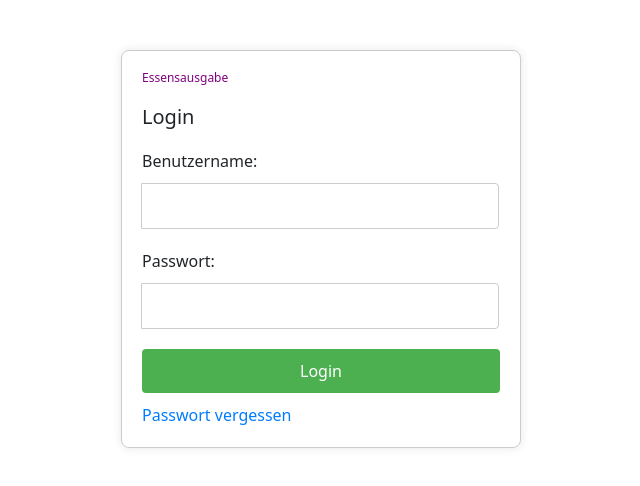
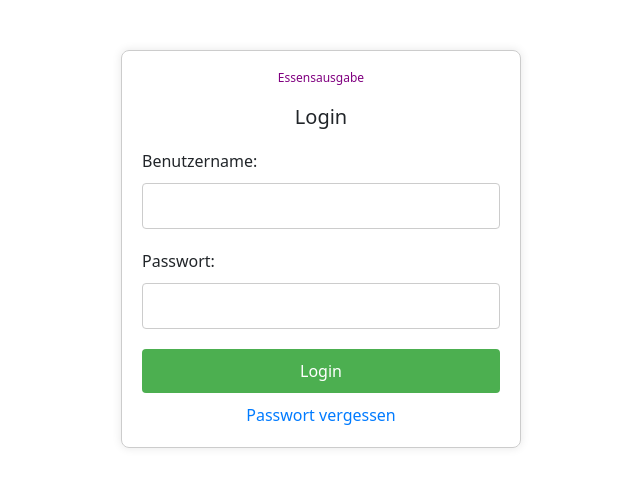
Before and after one commit to WillyKirchner/Softwaretechnik_Praktikum, a React (Create React App) app in the folder frontend/: page /#/ in a window 1280 px wide. Shown: the top 486 px of the page, without its empty margins (319-959 px from the left). Built offline with nearby package versions, Linux system fonts and the light colour scheme.

Commit message:
made code uniform

```diff
--- a/frontend/src/pages/Login.css
+++ /dev/null
@@ -1,70 +0,0 @@
-.App {
-    text-align: center;
-  }
-
-  .login-container {
-    width: 100%;
-    max-width: 400px;
-    margin: 50px auto;
-    padding: 20px;
-    border: 1px solid #ccc;
-    border-radius: 8px;
-    box-shadow: 0px 0px 10px rgba(0, 0, 0, 0.1);
-  }
-
-  h2 {
-    font-size: 20px;
-    margin-bottom: 20px;
-  }
-
-  h3 {
-    font-size: 12px;
-    margin-bottom: 20px;
-    color: purple;
-  }
-
-  .input-group {
-    margin-bottom: 15px;
-  }
-
-  .input-group label {
-    display: block;
-    margin-bottom: 5px;
-    text-align: left;
-  }
-
-  .input-group input {
-    width: 100%;
-    padding: 10px;
-    margin: 5px 0;
-    border: 1px solid #ccc;
-    border-radius: 4px;
-  }
-
-  .login-button {
-    width: 100%;
-    padding: 10px;
-    background-color: #4CAF50;
-    color: white;
-    border: none;
-    border-radius: 4px;
-    cursor: pointer;
-    font-size: 16px;
-  }
-
-  .login-button:hover {
-    background-color: #45a049;
-  }
-
-  .forgot-password {
-    margin-top: 10px;
-  }
-
-  .forgot-password a {
-    color: #007bff;
-    text-decoration: none;
-  }
-
-  .forgot-password a:hover {
-    text-decoration: underline;
-  }
--- a/frontend/src/pages/Login.js
+++ b/frontend/src/pages/Login.js
@@ -1,16 +1,80 @@
-//import react from 'react';
-import UsersTable from "../components/UsersTable";
 import PropTypes from "prop-types";
-import React, { useState } from 'react';
-import './Login.css';
+import React, {useState} from 'react';
+import styled from "styled-components";
 
-function Login() {
+const ContainerDiv = styled.div`
+    width: 100%;
+    max-width: 400px;
+    margin: 50px auto;
+    padding: 20px;
+    border: 1px solid #ccc;
+    border-radius: 8px;
+    box-shadow: 0px 0px 10px rgba(0, 0, 0, 0.1);
+    text-align: center;
+`
+
+const StyledH2 = styled.h2`
+    font-size: 20px;
+    margin-bottom: 20px;
+`
+const StyledH3 = styled.h3`
+    font-size: 12px;
+    margin-bottom: 20px;
+    color: purple;
+`
+
+const InputDiv = styled.div`
+    margin-bottom: 15px;
+`
+const StyledLabel = styled.label`
+    display: block;
+    margin-bottom: 5px;
+    text-align: left;
+`
+
+const StyledInput = styled.input`
+    width: 100%;
+    padding: 10px;
+    margin: 5px 0;
+    border: 1px solid #ccc;
+    border-radius: 4px;
+`
+
+const LoginButton = styled.button`
+    width: 100%;
+    padding: 10px;
+    background-color: #4CAF50;
+    color: white;
+    border: none;
+    border-radius: 4px;
+    cursor: pointer;
+    font-size: 16px;
+
+    &:hover {
+        background-color: #45a049;
+    }
+`
+const ForgotPasswordDiv = styled.div`
+    margin-top: 10px;
+`
+const StyledA = styled.a`
+    color: #007bff;
+    text-decoration: none;
+
+    &:hover {
+        text-decoration: underline;
+    }
+`
+
+const Login = () => {
     const [username, setUsername] = useState('');
     const [password, setPassword] = useState('');
 
     const handleLogin = (event) => {
         event.preventDefault();
         // das muss auch noch iwie auf die tabelle zugreifen
+        // TODO: RestAPI-Anfrage für Login
+        // TODO: Bei erfolg, weiterleiten an Admin Seite, bei misserfolg meldung
         console.log('Logging in with', username, password);
     };
 
@@ -20,13 +84,13 @@ function Login() {
     };
 
     return (
-    <div className="login-container">
-      <h3>Essensausgabe</h3>
-      <h2>Login</h2>
+        <ContainerDiv>
+            <StyledH3>Essensausgabe</StyledH3>
+            <StyledH2>Login</StyledH2>
             <form onSubmit={handleLogin}>
-        <div className="input-group">
-          <label htmlFor="username">Benutzername:</label>
-          <input
+                <InputDiv>
+                    <StyledLabel htmlFor="username">Benutzername:</StyledLabel>
+                    <StyledInput
                         type="text"
                         id="username"
                         name="username"
@@ -34,11 +98,11 @@ function Login() {
                         onChange={(e) => setUsername(e.target.value)}
                         required
                     />
-        </div>
+                </InputDiv>
 
-        <div className="input-group">
-          <label htmlFor="password">Passwort:</label>
-          <input
+                <InputDiv>
+                    <StyledLabel htmlFor="password">Passwort:</StyledLabel>
+                    <StyledInput
                         type="password"
                         id="password"
                         name="password"
@@ -46,35 +110,20 @@ function Login() {
                         onChange={(e) => setPassword(e.target.value)}
                         required
                     />
-        </div>
+                </InputDiv>
 
-        <button type="submit" className="login-button">
+                <LoginButton type="submit">
                     Login
-        </button>
+                </LoginButton>
 
-        <div className="forgot-password">
-          <a href="#!" onClick={handleForgotPassword}>
+                <ForgotPasswordDiv className="forgot-password">
+                    <StyledA href="#!" onClick={handleForgotPassword}>
                         Passwort vergessen
-          </a>
-        </div>
+                    </StyledA>
+                </ForgotPasswordDiv>
             </form>
-    </div>
+        </ContainerDiv>
     );
 }
 
 export default Login;
-
-
-//other stuff
-
-//const Login = props => {
-  //  const { users } = props;
-
-  //  return <div>hello</div>;
-//}
-
-//Login.propTypes = {
-  //  users: PropTypes.object,
-//}
-
-//export default Login;
```
Lines whose indentation alone changed are shown as unchanged.
